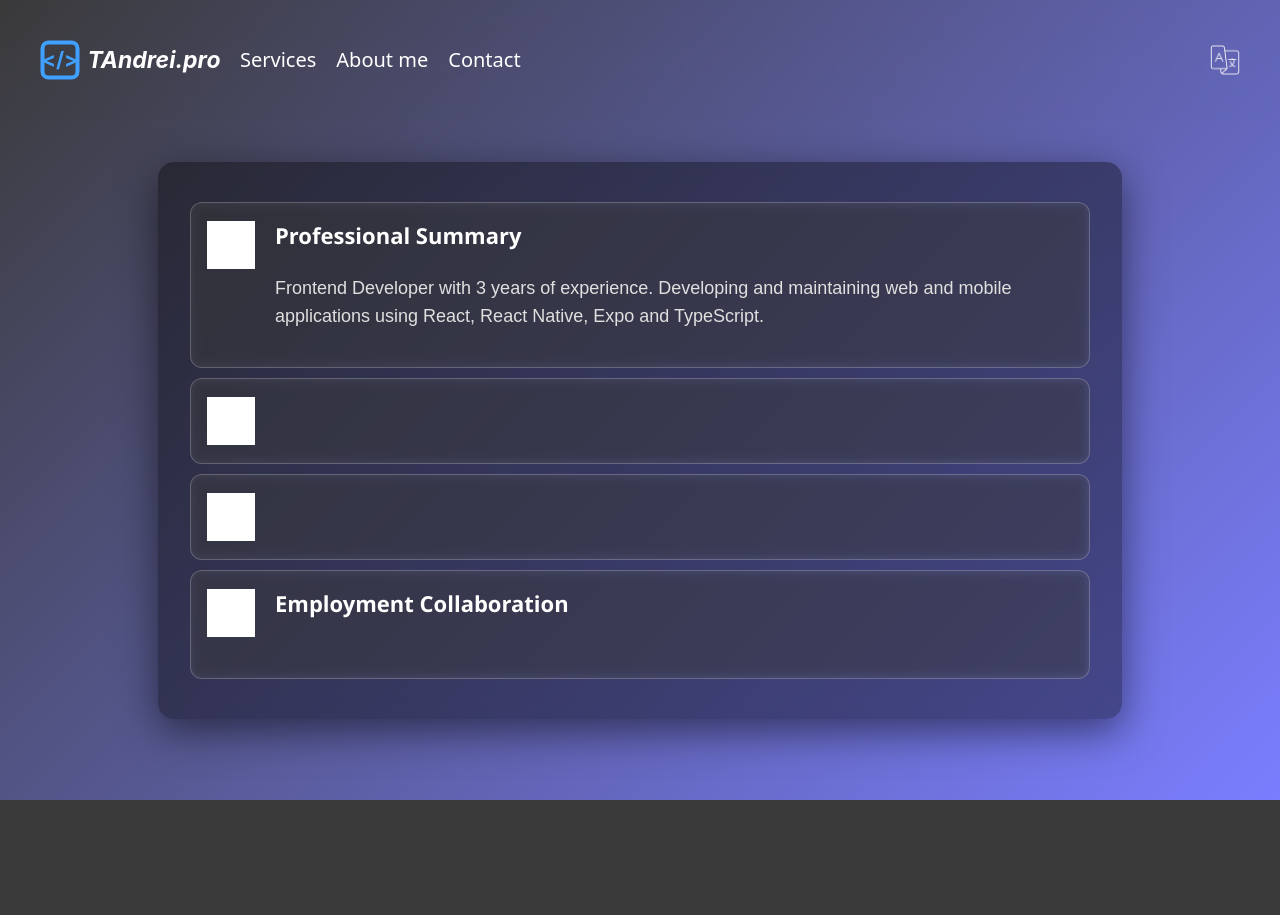
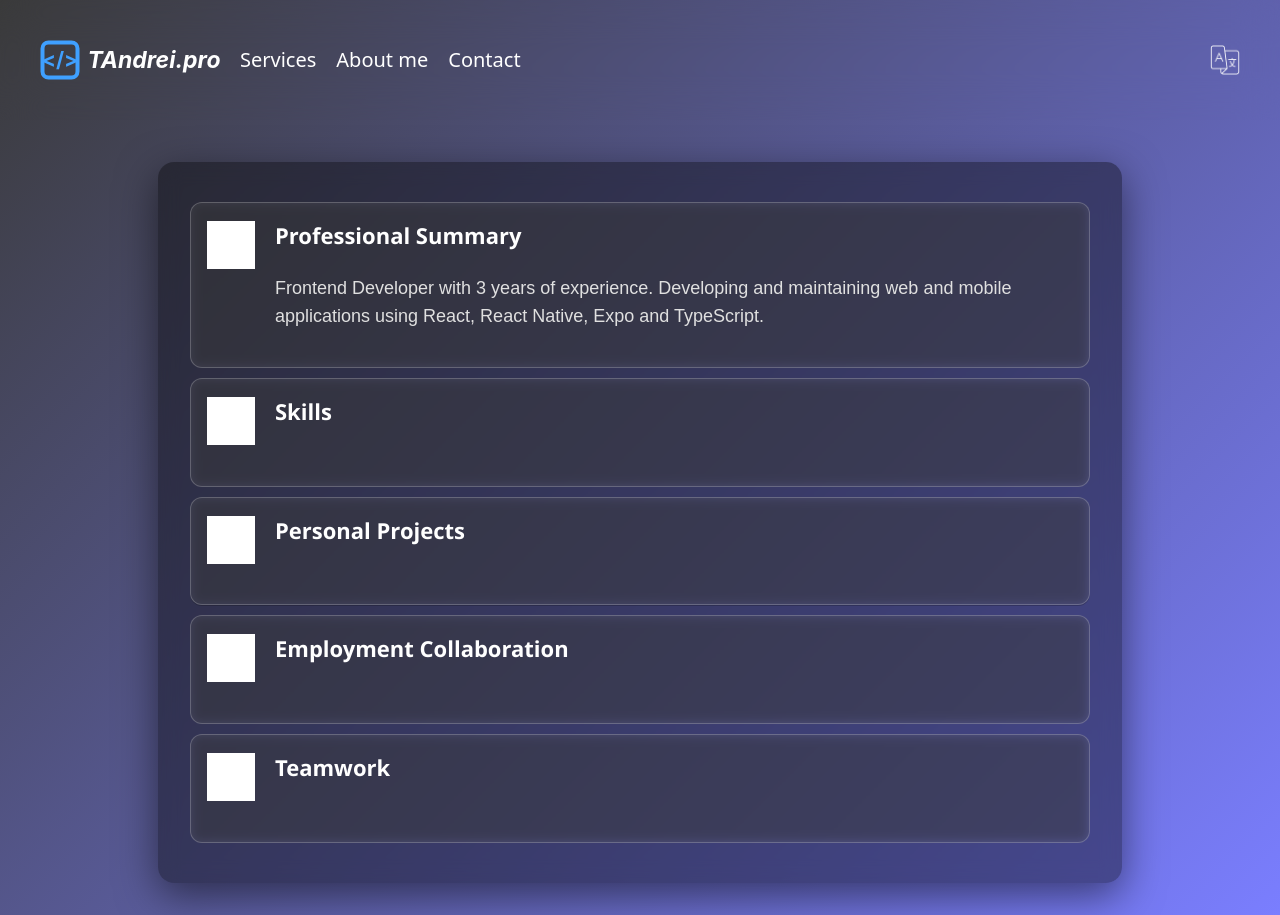
Before and after one commit to TAndrei17/tandreipro-page, a React (Vite) app: page /about in a window 1280 px wide. Before the commit the page ends 800 px from the top, so only its background shows below. Built offline with nearby package versions, Linux system fonts and the light colour scheme; grey boxes are pictures that could not be loaded.

Commit message:
chore: add texts for AboutMePage

```diff
--- a/src/constants/aboutMe.ts
+++ b/src/constants/aboutMe.ts
@@ -16,6 +16,7 @@ const createPersonalList = (t: TFunction): Personal[] => [
 	{ id: 1, title: t('personal.skillsTitle'), description: '' },
 	{ id: 2, title: t('personal.projectsTitle'), description: '' },
 	{ id: 3, title: t('personal.positionTitle'), description: '' },
+	{ id: 4, title: t('personal.teamTitle'), description: '' },
 ];
 
 export default createPersonalList;
--- a/src/localization/en.ts
+++ b/src/localization/en.ts
@@ -83,9 +83,10 @@ const en = {
 			summaryTitle: 'Professional Summary',
 			summaryDesc:
 				'Frontend Developer with 3 years of experience. Developing and maintaining web and mobile applications using React, React Native, Expo and TypeScript.',
-			skillsTitle: '',
-			projectsTitle: '',
+			skillsTitle: 'Skills',
+			projectsTitle: 'Personal Projects',
 			positionTitle: 'Employment Collaboration',
+			teamTitle: 'Teamwork',
 		},
 
 		entites: {
--- a/src/localization/es.ts
+++ b/src/localization/es.ts
@@ -83,9 +83,10 @@ const es = {
 			summaryTitle: 'Resumen profesional',
 			summaryDesc:
 				'Desarrollador Frontend con 3 años de experiencia. Desarrollo y mantenimiento de aplicaciones web y móviles utilizando React, React Native, Expo y TypeScript.',
-			skillsTitle: '',
-			projectsTitle: '',
+			skillsTitle: 'Habilidades',
+			projectsTitle: 'Proyectos personales',
 			positionTitle: 'Colaboración en contratación',
+			teamTitle: 'Trabajo en equipo',
 		},
 
 		entites: {
--- a/src/localization/ru.ts
+++ b/src/localization/ru.ts
@@ -86,6 +86,7 @@ const ru = {
 			skillsTitle: 'Навыки',
 			projectsTitle: 'Личные проекты',
 			positionTitle: 'Сотрудничество по найму',
+			teamTitle: 'Работа в команде',
 		},
 
 		entites: {
--- a/src/pages/AboutMePage.tsx
+++ b/src/pages/AboutMePage.tsx
@@ -1,4 +1,4 @@
-import AboutMeSection from '@components/aboutMe/aboutMeSection';
+import AboutMeSection from '@components/aboutMe/AboutMeSection';
 import createPersonalList from '@constants/aboutMe';
 import { useSiteHeaderHeight } from '@context/SettingsContext';
 import { useEffect } from 'react';
```
